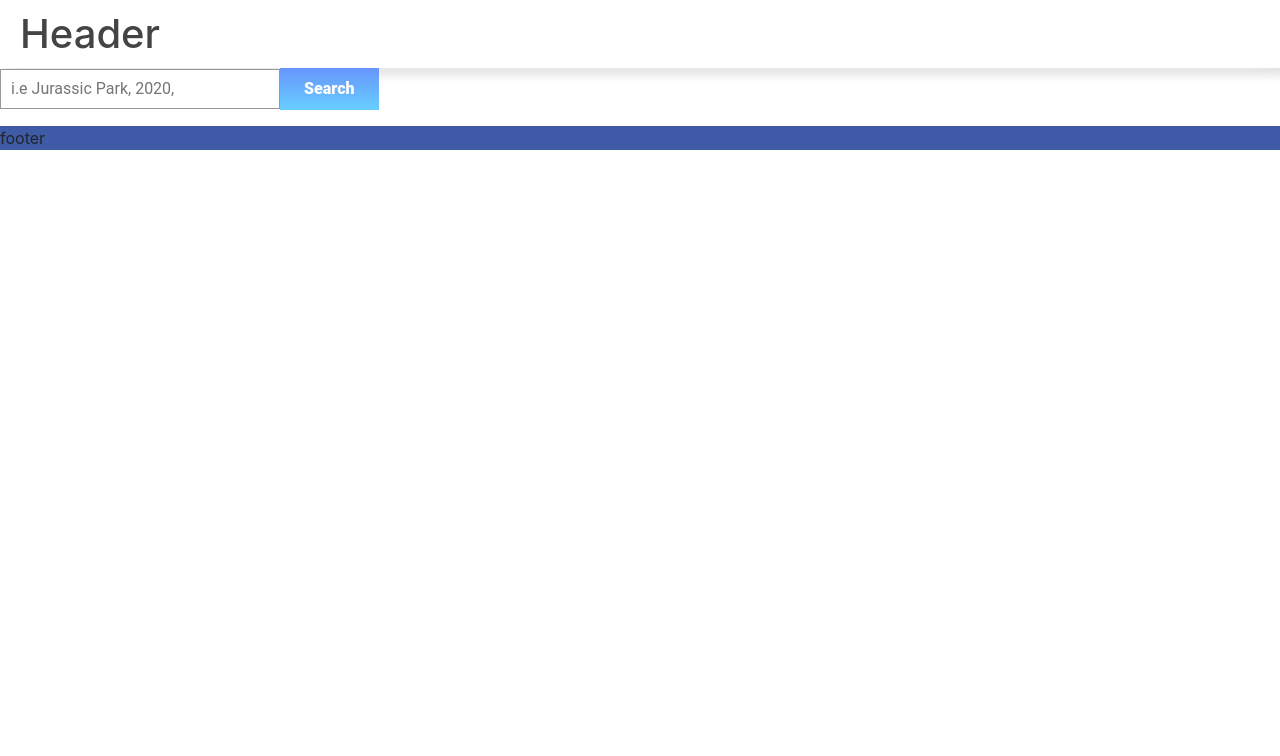
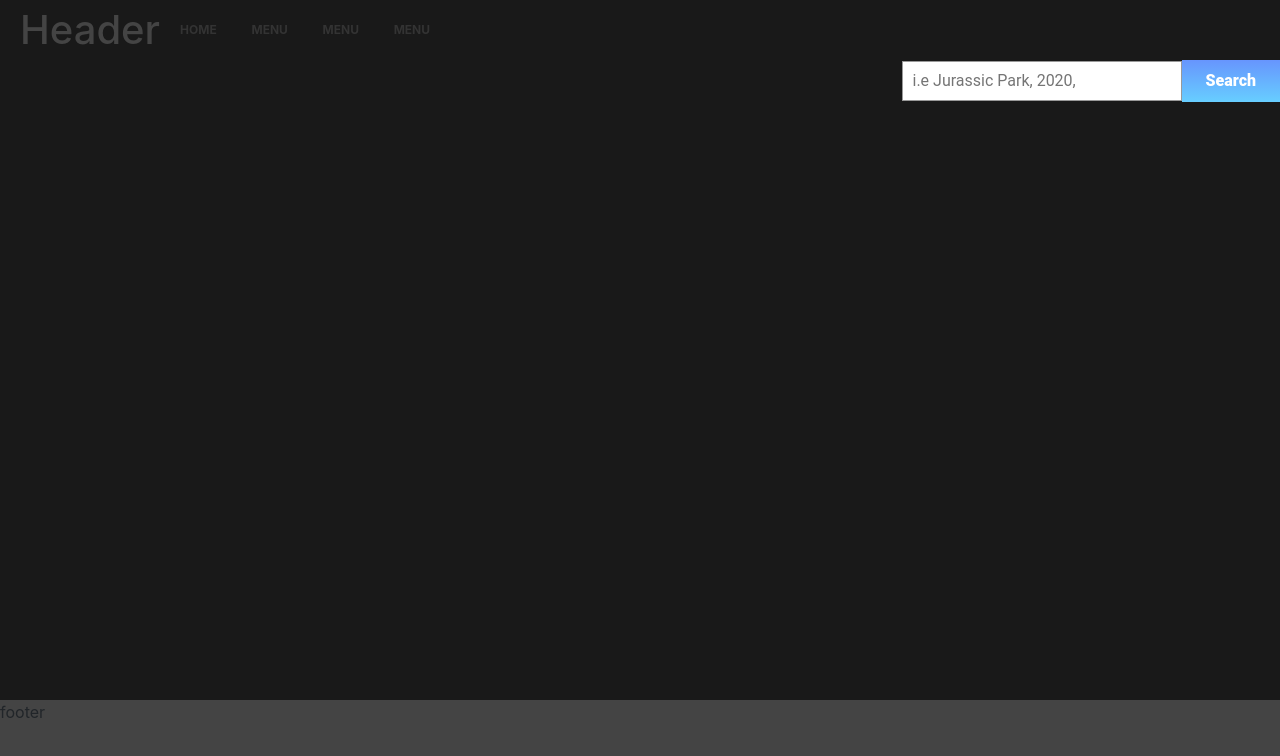
Before and after one commit to kosukenemy/search-movie-app, a React (Create React App) app: page /MENU3 in a window 1280 px wide. Shown: the top 756 px of the page. Built offline with nearby package versions, Linux system fonts and the light colour scheme.

Commit message:
UI調整

```diff
--- a/src/App.css
+++ b/src/App.css
@@ -1,5 +1,5 @@
 body {
-  background-color: #fafafa; /* #282c34 */ /* #F3F3F3; */
+  background-color: #191919 !important;
   font-family: 'Montserrat', sans-serif;
 }
 
--- a/src/App.js
+++ b/src/App.js
@@ -7,7 +7,6 @@ import { BrowserRouter, Route, Router , Switch, useParams } from "react-router-d
 
 // component
 import Header from './components/Header';
-/* import SideBar from './components/SideBar'; */
 import Footer from './components/Footer';
 import Main from './components/Main';
 
@@ -24,9 +23,9 @@ function App() {
       <BrowserRouter>
         <Switch>
         <AppContainer>
-          <Header />
+          <Header/>
           <>
-{/*             <SideBar /> */}
+
             <>
               <MainColmun>
               <Route exact path="/" component={Main} />
@@ -76,11 +75,10 @@ const AppContainer = styled.div`
     overflow: hidden;
     width:100%;
     margin:0 auto;
-/*     display:grid; */
-    grid-template-rows: 40px 1fr 100px;
-    grid-template-columns: 240px 1fr;
+    display:grid;
+    grid-template-rows: 60px 1fr 100px;
+    grid-template-columns: 1fr;
     min-height:100vh;
-    column-gap: 12px;
 `;
 
 
--- a/src/components/Footer.jsx
+++ b/src/components/Footer.jsx
@@ -32,7 +32,7 @@ export const media = {
 }
 
 const Column = styled.footer`
-  background:#3F5AA6;
+  background:#444;
   grid-row:3;
   grid-column: 1 / span 2;
 `;
--- a/src/components/Header.jsx
+++ b/src/components/Header.jsx
@@ -1,11 +1,13 @@
 import React from "react";
 import styled, {css} from 'styled-components'
+import SideBar from '../components/SideBar';
 
 function Header(){
     return (
         <>
         <Column>
             <h1>Header</h1>
+            <SideBar />
         </Column>
         </>
     )
@@ -32,12 +34,13 @@ export const media = {
 }
 
 const Column = styled.div`
-    background:#fff;/*#eeeeee */
+    background:#191919;
     grid-row: 1;
     grid-column: 1 / span 2;
-    box-shadow:-6px -6px 14px rgb(255 255 255 / 70%), -6px -6px 10px rgb(255 255 255 / 50%), 6px 6px 8px rgb(255 255 255 / 8%), 6px 6px 10px rgb(0 0 0 / 15%);
+    border-bottom: #444;
     display: flex;
     align-items:center;
+
 
 
     h1 {
--- a/src/components/SideBar.jsx
+++ b/src/components/SideBar.jsx
@@ -47,22 +47,24 @@ export const media = {
 
 
 const Nav　= styled.nav`
-  background:#fafafa;
-  grid-row:2;
-  grid-column:1;
-  border-right : solid 1px #E0E2E7;
+
 
     ${media.phone`
         display:none;
         `}
 
         ul {
+            width:250px;
+            display:flex;
+            justify-content:space-between;
+            align-self: center;
+            margin-bottom:0 !important;
         li {
-        padding:20px;
+            list-style:none;
             font-size:12px;
-
                 a {
                     color:#333;
+                    font-weight:bold;
                 }
             }
         }
--- a/src/page/Home.jsx
+++ b/src/page/Home.jsx
@@ -4,11 +4,12 @@ import { Link } from "react-router-dom";
 import styled, {css} from 'styled-components'
 
 
+
 import { fetchMovieByGenre, fetchMovies } from '../servies';
 
 import RBCarousel from "react-bootstrap-carousel";
 
-export default function HeroImage(){
+export default function Home(){
     const [nowPlaying, setNowPlaying] = useState([]);
     const [movieByGenre ,setMovieByGenre ] = useState([]);
 
@@ -16,6 +17,7 @@ export default function HeroImage(){
         const fetchApi = async () => {
             setNowPlaying(await fetchMovies());
             setMovieByGenre(await fetchMovieByGenre());
+            console.log(movieByGenre);
         }
         fetchApi();
     }, [])
@@ -26,9 +28,14 @@ export default function HeroImage(){
                     <Link to={`/movie/${item.id}`}>
                     <CarouselPoster>
                         <CarouselPosterContents>
-                            <p>
-                                {item.title}
-                            </p>
+                            <TopMovietitle>
+                                <p>
+                                    FEATURE
+                                </p>
+                                <h2>
+                                    "{item.title}"
+                                </h2>
+                            </TopMovietitle>
                         </CarouselPosterContents>
                         <img src={item.backPoster} alt={item.title}/>
                     </CarouselPoster>
@@ -47,14 +54,16 @@ export default function HeroImage(){
                     <Link to={`/movie/${item.id}`}>
                         <img style={{
                             width:'100%', height:'23rem',
-                            borderRadius: '0.2rem'
+                            borderRadius: '0.2rem',
+                            border: 'solid 1px #444',
                         }} src={item.poster} alt={item.title}/>
 
                         <p className="mt-2" style={{
-                            color: '#192A59',
+                            color: '#fff',
                             fontSize: '14px',
                             fontWeight : 'bold',
-                            textAlign: 'center'
+                            textAlign: 'center',
+                            marginBottom : '0'
                         }}>{item.title}</p>
 
                     </Link>
@@ -84,7 +93,9 @@ export default function HeroImage(){
                 <h3 style={{
                     fontSize: '26px',
                     fontWeight: 'bold',
-                    marginTop: '80px'
+                    margin:'20px auto 10px',
+                    marginTop: '80px',
+                    color:'#fff',
                 }}>Discover Movie</h3>
                 <MovieListInner>
                     {movieList}
@@ -103,9 +114,13 @@ const HomeContainer = styled.div`
 `;
 
 const Carousel = styled.div`
+    width:100vw;
+    display:block;
+    margin :0 auto;
+
     img {
         width:100%;
-        margin :0 auto;
+
     }
 `;
 
@@ -115,19 +130,29 @@ const CarouselPoster = styled.div`
 
 const CarouselPosterContents = styled.div`
     position:absolute;
-    left: 20px;
-    top: 10px;
+    left: 30px;
+    bottom: 50px;
 
+    h2 {
+        font-weight: 500;
+        letter-spacing:0.02em;
+        color:#fff;
+    }
+`;
+
+const TopMovietitle = styled.div`
     p {
-        color:#fff;
-        font-size:20px;
-        font-weight: 500;
+        background-color:#fff;
+        padding:5px 10px;
+        font-weight:bold;
+        color:#444;
+        opacity:0.7;
+        letter-spacing:0.04rem;
     }
 `;
 
 
 const Inner = styled.div`
-    width:98%;
     max-width: 1080px;
     margin:0 auto;
 
@@ -135,15 +160,14 @@ const Inner = styled.div`
 
 
 const MovieListInner = styled.ul`
-display: grid;
-    grid-template-columns: repeat(auto-fit, minmax(10rem, 15rem));
-    place-content: space-between space-evenly;
-    -webkit-box-align: start;
+    display: grid;
+    grid-template-columns: repeat(4, minmax(250px, 10rem));
+    place-content: center space-between;
     align-items: start;
     padding: 0rem 0px;
     gap: 2rem 1rem;
 `;
 
 const Card = styled.div`
-
+    width:100%;
 `;
--- a/src/page/MovieDetail.jsx
+++ b/src/page/MovieDetail.jsx
@@ -18,18 +18,22 @@ function MovieDetail({match}) {
         <DetailContainer>
             <div className="row mt-2">
                 <div className="col text-center" style={{width: '100%'}}>
-                    <div>
+                    <h4 style={{color:'#fff'}}>
                         {detail.title}
-                    </div>
+                    </h4>
                     <img className="img-fluid" src={`http://image.tmdb.org/t/p/original/${detail.backdrop_path}`} alt={detail.title}/>
                 </div>
             </div>
             <div>
-                {detail.title}
-                {detail.homepage}
-                <div>
+                <p style={{color:'#fff'}}>
+                    {detail.title}
+                </p>
+                <a href={detail.homepage} target="_blank" rel="noreferrer">
+                    HP
+                </a>
+                <p style={{color:'#fff'}}>
                     {detail.overview}
-                </div>
+                </p>
             </div>
         </DetailContainer>
     )
```
Also changed, not shown: src/index.js (line endings or trailing spaces), 1 other file (tests, documents, lock files or other folders). Lines whose indentation alone changed are shown as unchanged.
